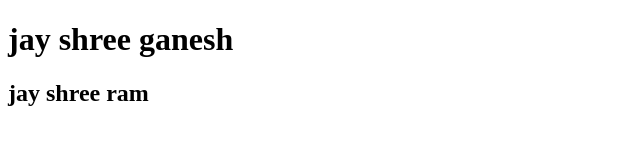
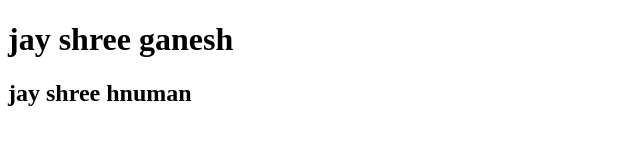
Before and after one commit to Shroff18/premprct, a plain HTML site: page index.html in a window 1280 px wide. Shown: the full height of the page, 0-640 px from the left. Drawn offline with Linux system fonts and the light colour scheme.

Commit message:
i am new name

```diff
--- a/index.html
+++ b/index.html
@@ -7,6 +7,6 @@
 </head>
 <body>
     <h1>jay shree ganesh</h1>
-    <h2>jay shree ram</h2>
+    <h2>jay shree hnuman</h2>
 </body>
 </html>
```
